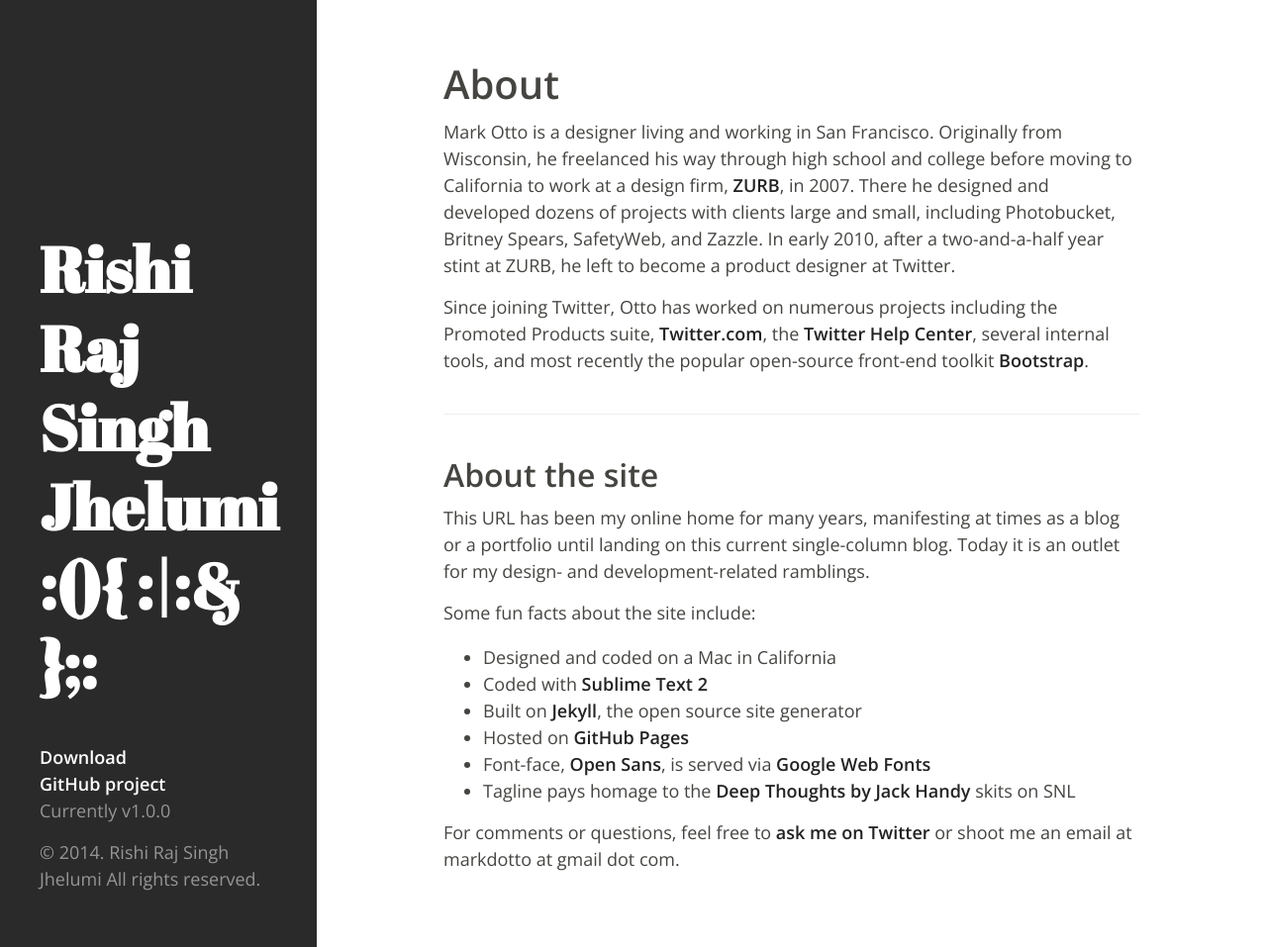
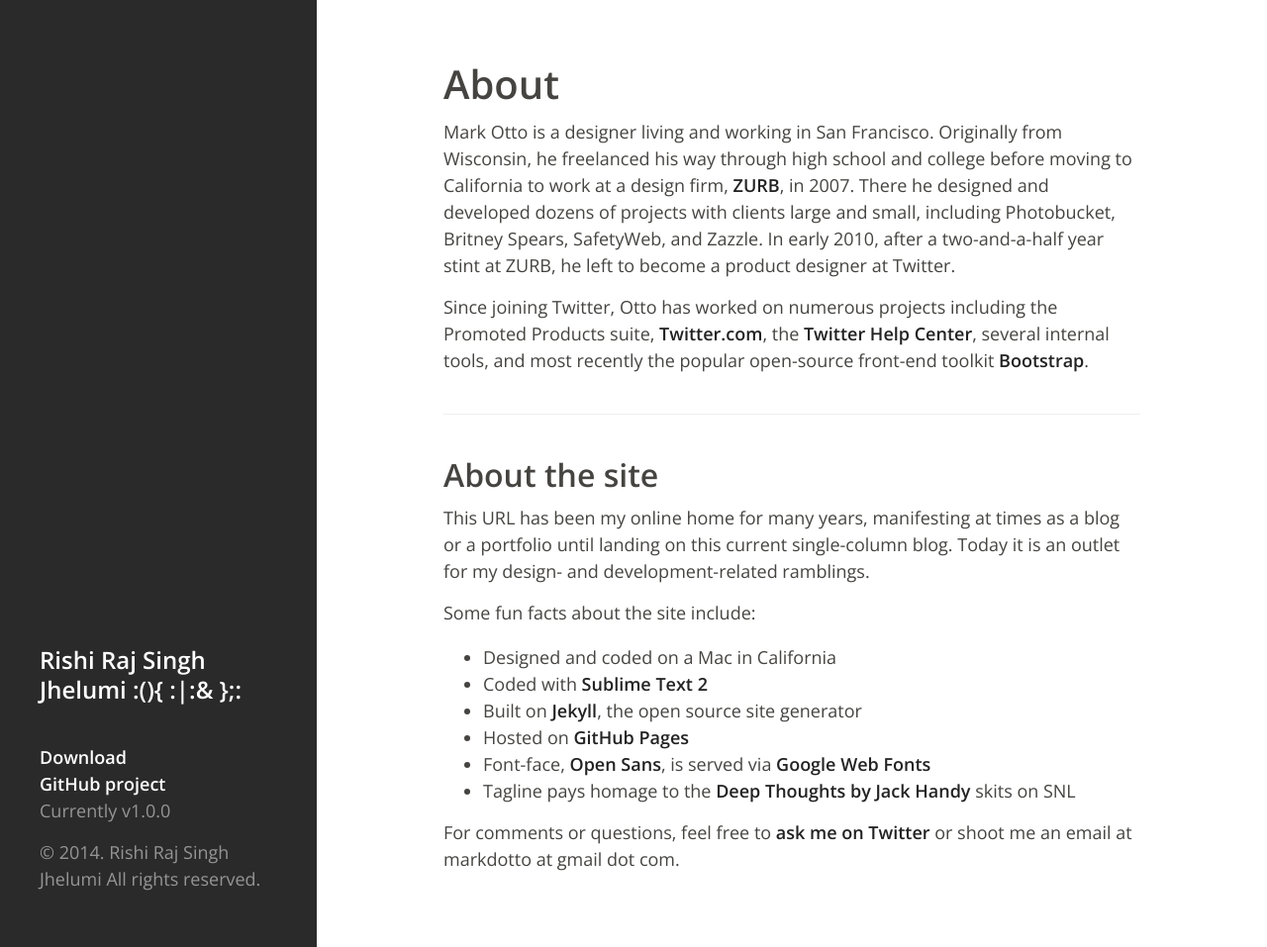
Before and after one commit to rishirajsinghjhelumi/rishirajsinghjhelumi.github.io, a Jekyll site: the page built from about.html, in a window 1280 px wide and 957 px high. Shown: the whole window at 99% size. Built offline with Jekyll 4.4.1, drawn with Linux system fonts in a browser that asks for light colours; Markdown is read by kramdown in place of the engine named in the settings.

Commit message:
update page layout

```diff
--- a/_layouts/default.html
+++ b/_layouts/default.html
@@ -7,7 +7,7 @@
 
     <header class="masthead">
       <div class="masthead-inner">
-        <h1>{{ site.title }}</h1>
+        <h3>{{ site.title }}</h3>
         <p class="lead">{{ site.description }}</p>
 
         <div class="colophon">
```
